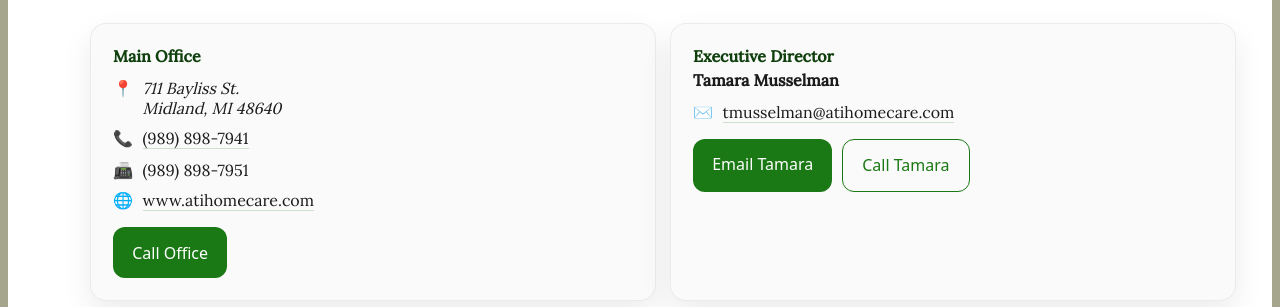
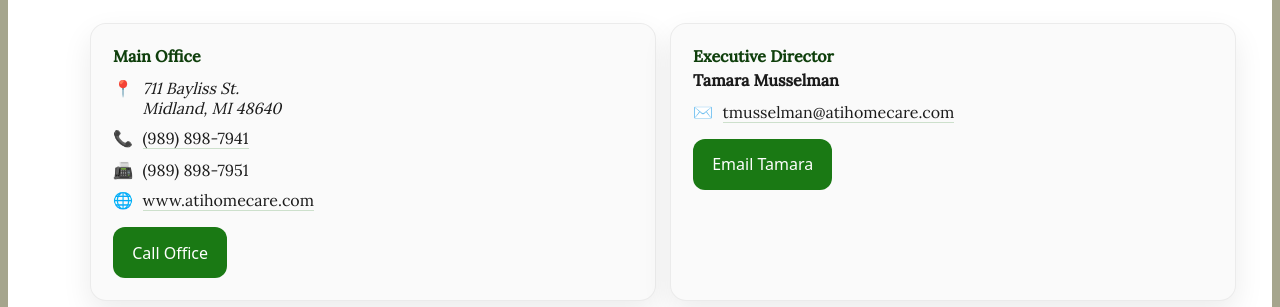
Before and after one commit to OliviaKamara/ATIHomeCare2.0, a plain HTML site: page index.html in a window 1280 px wide. Shown: the part 2700-3007 px from the top of the page. Drawn offline with Linux system fonts and the light colour scheme; a web font is replaced by a local one.

Commit message:
updated contact info

```diff
--- a/index.html
+++ b/index.html
@@ -211,7 +211,6 @@
                 </ul>
                 <div class="contact__cta">
                     <a class="btn btn--primary" href="mailto:tmusselman@atihomecare.com">Email Tamara</a>
-                    <a class="btn btn--ghost" href="tel:19894001158">Call Tamara</a>
                 </div>
             </div>
         </div>
```
